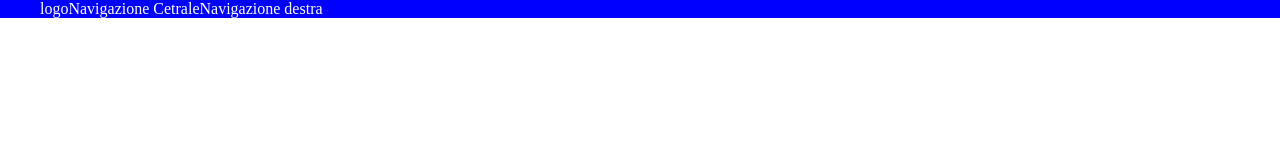
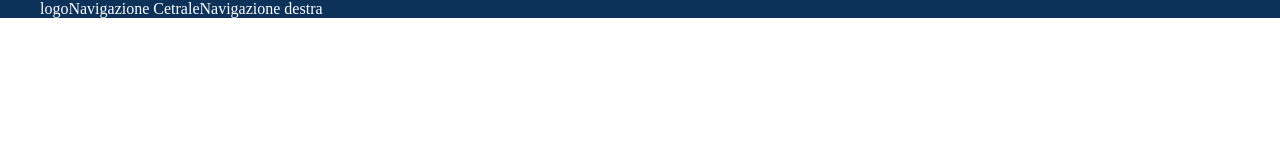
Before and after one commit to FrancoCaneti/htmlcss-fluentify, a plain HTML site: page index.html in a window 1280 px wide. Drawn offline with Linux system fonts and the light colour scheme.

Commit message:
aggiunta colore

```diff
--- a/css/main.css
+++ b/css/main.css
@@ -32,5 +32,5 @@ h3, {
  }
 
  .main-header {
-     background-color: blue ;
+     background-color:  #0d325a ;
  }
```
